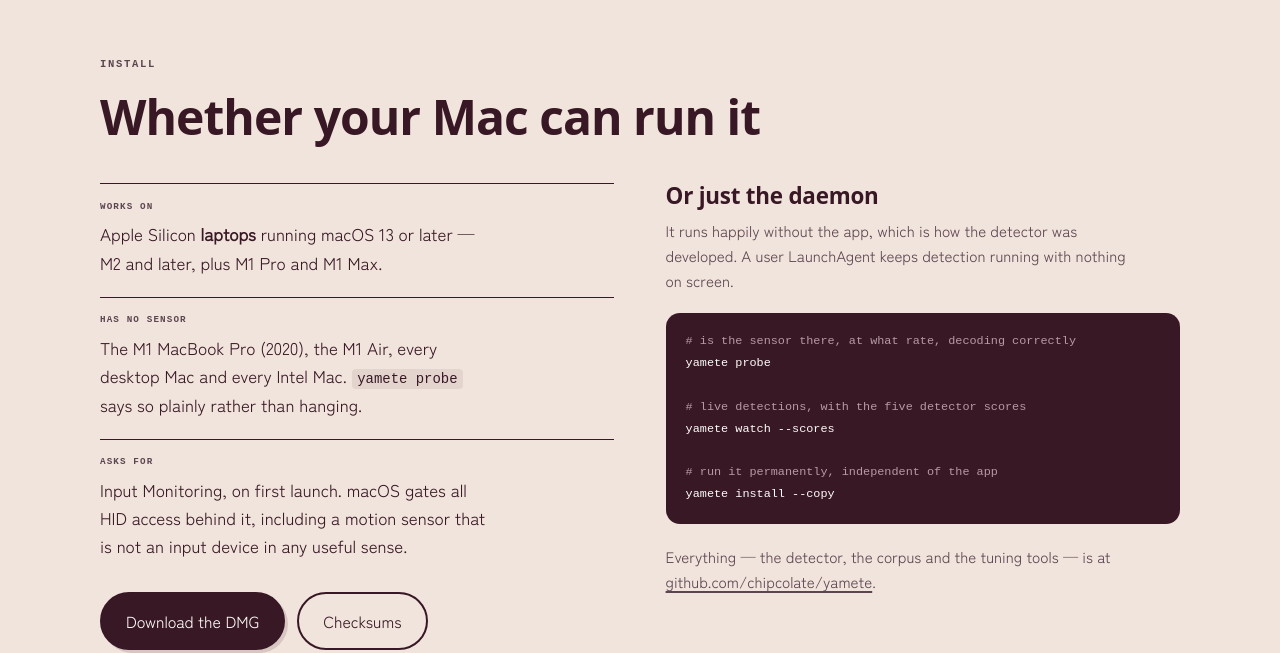
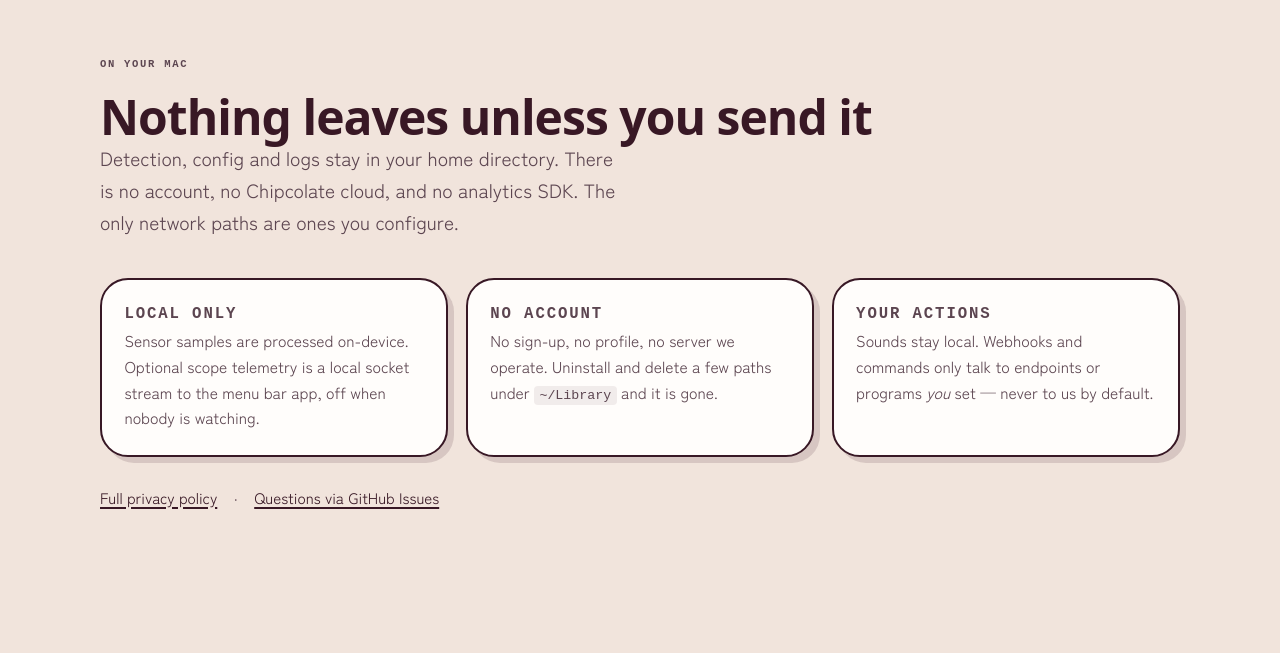
Before and after one commit to chipcolate/yamete, an Astro site in the folder site/: page / in a window 1280 px wide. Shown: the part 5244-5897 px from the top of the page. Built offline with nearby package versions, Linux system fonts and the light colour scheme; Astro itself is replaced by a stand-in of ours; a web font is replaced by a local one.

Commit message:
Privacy: GitHub Issues only; landing beat for local-only
Drop email contact from the policy (DMG/GitHub product, not App Store). Clarify
distribution is notarised GitHub Releases. Add a short landing section on local
processing and no Chipcolate cloud before Install.

```diff
--- /dev/null
+++ b/site/src/components/Privacy.astro
@@ -0,0 +1,95 @@
+---
+// Short landing beat for the local/private story. Full text lives at /privacy.
+---
+
+<section id="privacy" aria-labelledby="privacy-heading">
+  <div class="wrap">
+    <p class="eyebrow">On your Mac</p>
+    <h2 id="privacy-heading">Nothing leaves unless you send it</h2>
+    <p class="lede">
+      Detection, config and logs stay in your home directory. There is no account, no
+      Chipcolate cloud, and no analytics SDK. The only network paths are ones you configure.
+    </p>
+
+    <ul class="points">
+      <li class="point card">
+        <p class="mono label">Local only</p>
+        <p>
+          Sensor samples are processed on-device. Optional scope telemetry is a local socket
+          stream to the menu bar app, off when nobody is watching.
+        </p>
+      </li>
+      <li class="point card">
+        <p class="mono label">No account</p>
+        <p>
+          No sign-up, no profile, no server we operate. Uninstall and delete a few paths
+          under <code>~/Library</code> and it is gone.
+        </p>
+      </li>
+      <li class="point card">
+        <p class="mono label">Your actions</p>
+        <p>
+          Sounds stay local. Webhooks and commands only talk to endpoints or programs
+          <em>you</em> set — never to us by default.
+        </p>
+      </li>
+    </ul>
+
+    <p class="more">
+      <a href="/privacy">Full privacy policy</a>
+      <span class="sep mono" aria-hidden="true">·</span>
+      <a href="/privacy#questions">Questions via GitHub Issues</a>
+    </p>
+  </div>
+</section>
+
+<style>
+  .points {
+    list-style: none;
+    margin: 2.5rem 0 0;
+    padding: 0;
+    display: grid;
+    grid-template-columns: repeat(auto-fit, minmax(min(100%, 240px), 1fr));
+    gap: 1.1rem;
+  }
+
+  .point {
+    margin: 0;
+    padding: 1.35rem 1.4rem 1.45rem;
+  }
+
+  .point p {
+    margin: 0;
+    max-width: none;
+    font-size: 0.98rem;
+    color: var(--muted);
+  }
+
+  .label {
+    margin: 0 0 0.55rem;
+    font-size: 0.62rem;
+    font-weight: 600;
+    letter-spacing: 0.12em;
+    text-transform: uppercase;
+    color: var(--ink);
+  }
+
+  .point code {
+    font-size: 0.85em;
+  }
+
+  .more {
+    margin: 1.75rem 0 0;
+    font-size: 0.95rem;
+  }
+
+  .more a {
+    font-weight: 500;
+  }
+
+  .sep {
+    margin-inline: 0.65rem;
+    color: var(--muted);
+    opacity: 0.7;
+  }
+</style>
--- a/site/src/lib/site.ts
+++ b/site/src/lib/site.ts
@@ -11,6 +11,3 @@ export const SITE = {
   description:
     "Hit the laptop, it makes a noise. A menu bar app that reads the undocumented motion sensor in Apple Silicon MacBooks at 805 Hz and tells a slap from a desk bump.",
 };
-
-/** Public contact for privacy / product questions (mirrors tesserone@chipcolate.com). */
-export const CONTACT_EMAIL = "yamete@chipcolate.com";
--- a/site/src/pages/index.astro
+++ b/site/src/pages/index.astro
@@ -5,6 +5,7 @@ import Discriminator from "../components/Discriminator.astro";
 import Sensitivity from "../components/Sensitivity.astro";
 import Actions from "../components/Actions.astro";
 import AppPanel from "../components/AppPanel.astro";
+import Privacy from "../components/Privacy.astro";
 import Install from "../components/Install.astro";
 import Footer from "../components/Footer.astro";
 import { SITE } from "../lib/site";
@@ -17,6 +18,7 @@ import { SITE } from "../lib/site";
     <Sensitivity />
     <Actions />
     <AppPanel />
+    <Privacy />
     <Install />
   </main>
   <Footer />
```
Also changed, not shown: site/src/pages/privacy.astro (+11 -12 lines).
